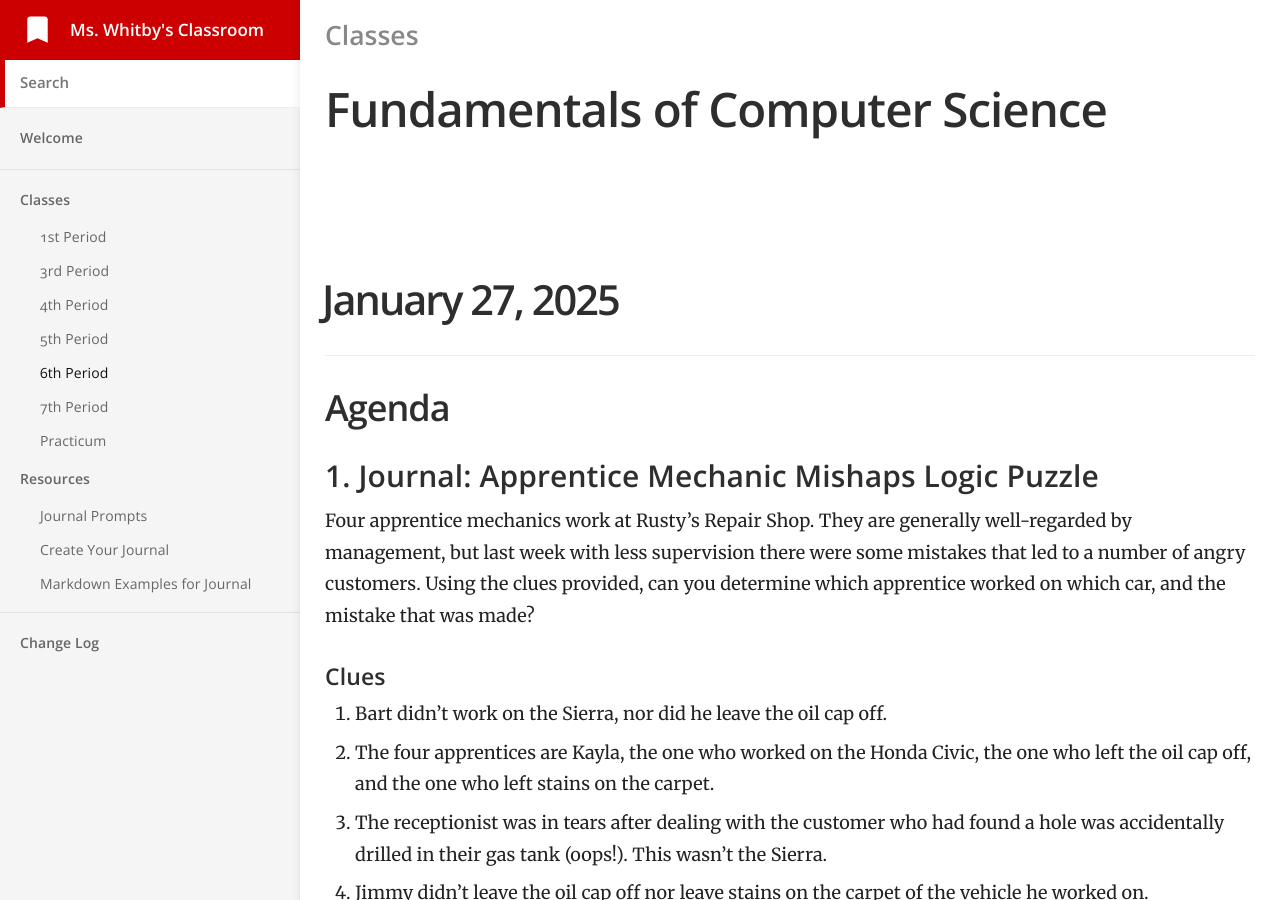
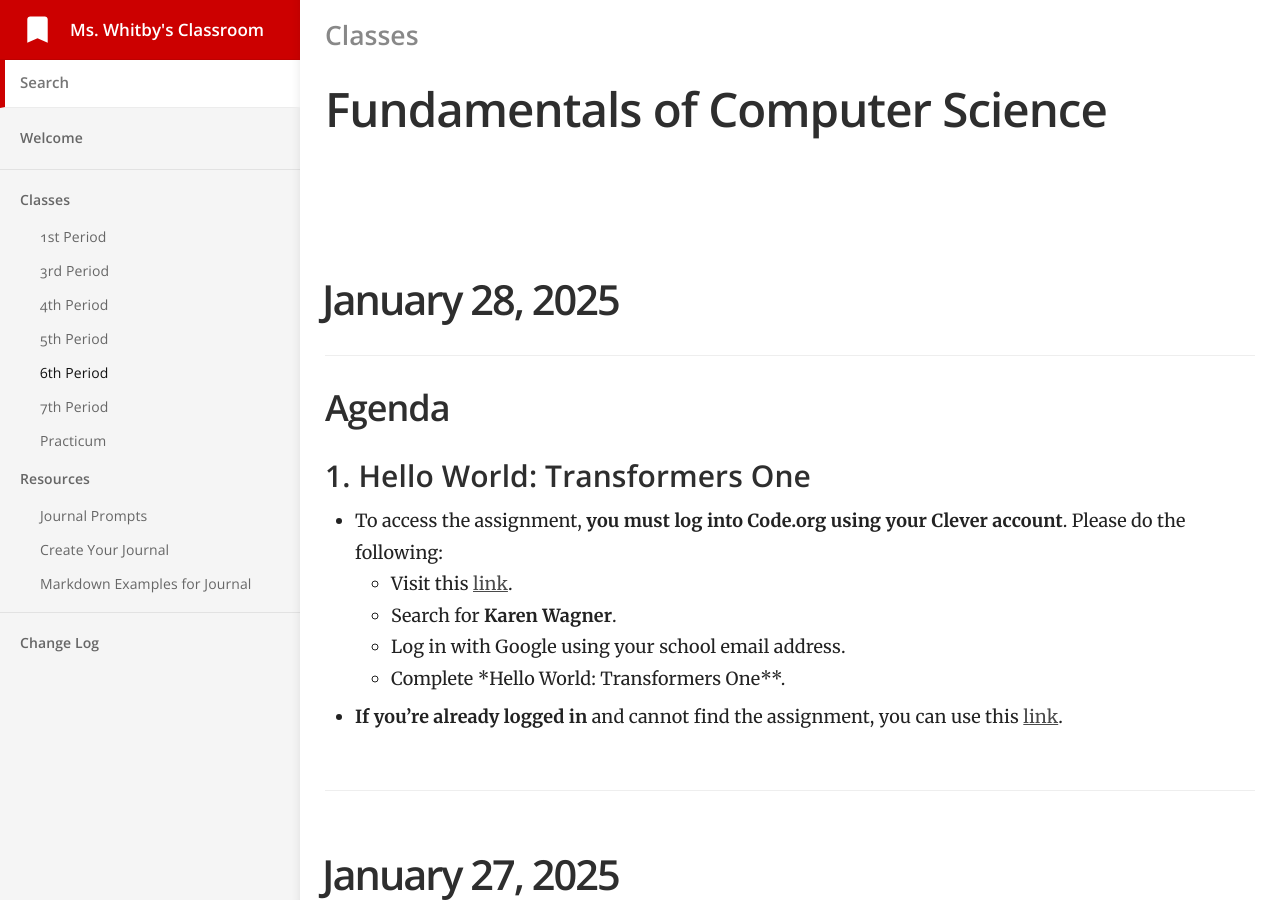
Before and after one commit to mswhitby/classroom, a Jekyll site: the page built from _docs/classes/6th.md, in a window 1280 px wide and 900 px high. Built offline with Jekyll 4.4.1, drawn with Linux system fonts in a browser that asks for light colours.

Commit message:
updated lessons

```diff
--- a/_docs/classes/6th.md
+++ b/_docs/classes/6th.md
@@ -4,6 +4,22 @@ subtitle: Fundamentals of Computer Science
 category: Classes
 order: 5
 ---
+
+# January 28, 2025
+
+## Agenda
+
+### 1. Hello World: Transformers One
+
+- To access the assignment, **you must log into Code.org using your Clever account**. Please do the following:
+    - Visit this [link](https://clever.com/oauth/district-picker?client_id=2f27405716644a951b23&redirect_uri=https%3A%2F%2Fstudio.code.org%2Fusers%2Fauth%2Fclever%2Fcallback&response_type=code&state=ede33ff61289cf32708a0f54079cdd23e31d0b0a02b0e0e8).
+    - Search for **Karen Wagner**.
+    - Log in with Google using your school email address.
+    - Complete *Hello World: Transformers One**.
+
+- **If you're already logged in** and cannot find the assignment, you can use this [link](https://studio.code.org/s/hello-world-transformers-one-2024).
+
+----
 
 # January 27, 2025
 
```
Also changed, not shown: _docs/classes/4th.md (+16 -0 lines).
